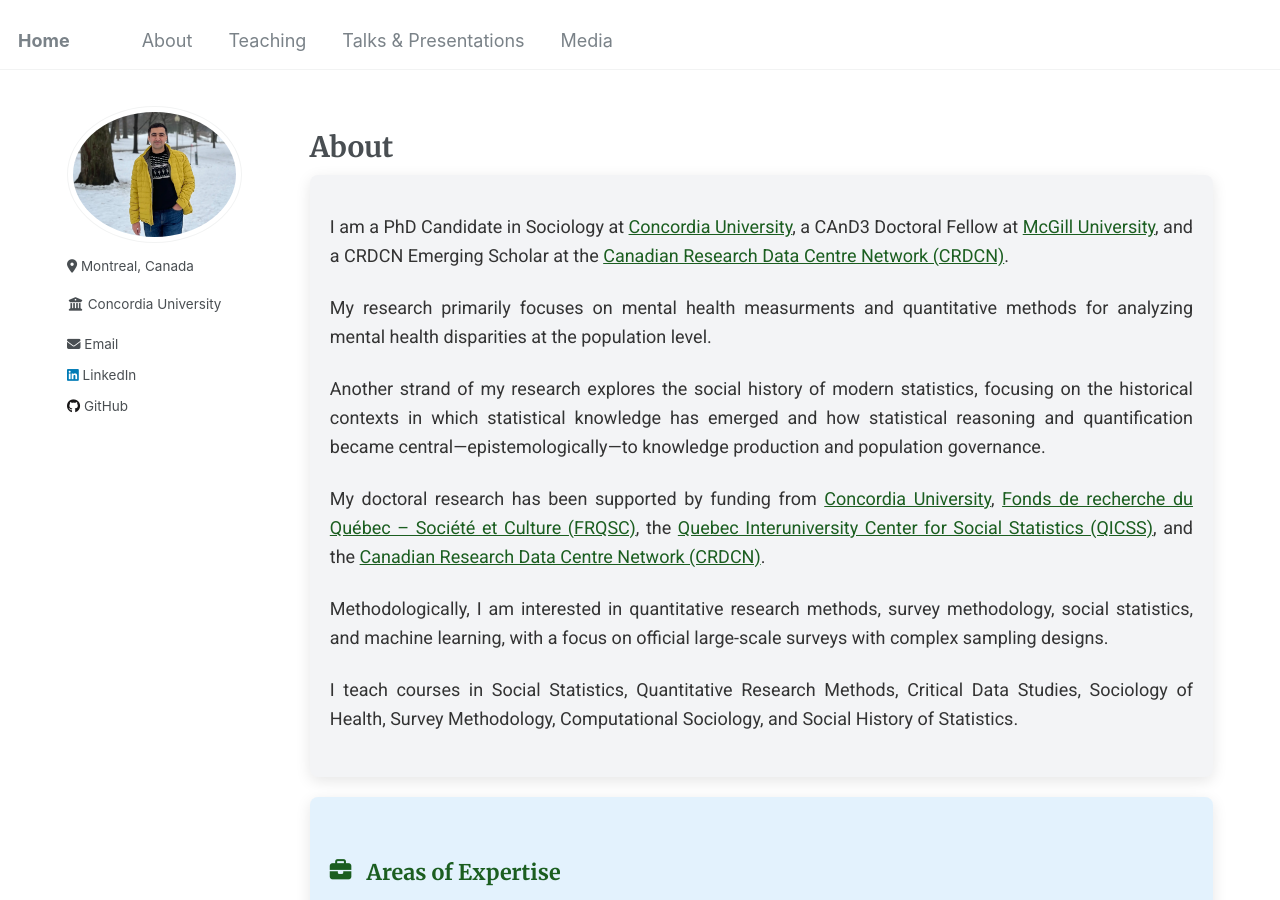
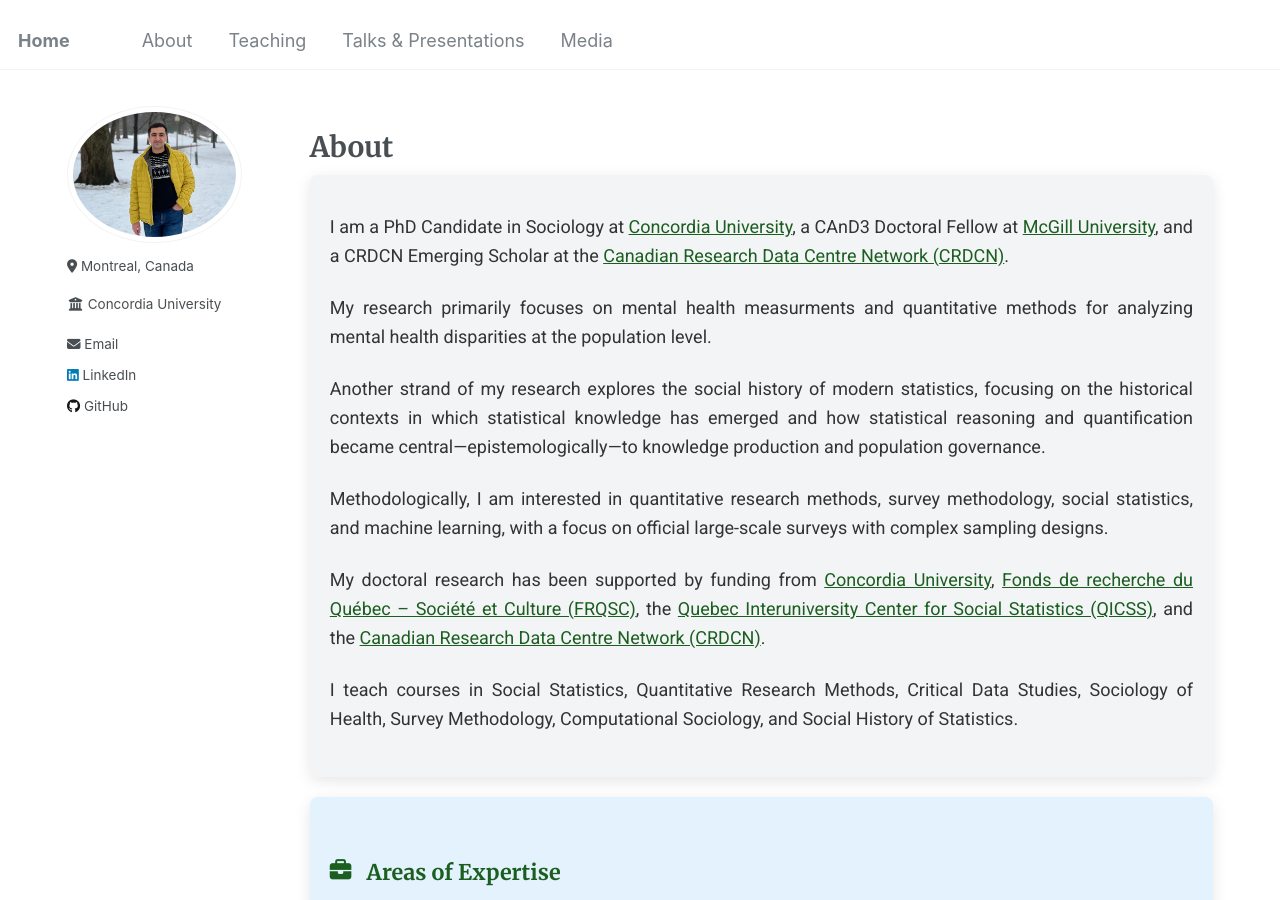
Before and after one commit to Mohsnmonji/mohsnmonji.github.io, a Jekyll site: the page built from about-me.md, in a window 1280 px wide and 900 px high. Built offline with Jekyll 4.4.1, drawn with Linux system fonts in a browser that asks for light colours.

Commit message:
Update about-me.md

```diff
--- a/about-me.md
+++ b/about-me.md
@@ -104,16 +104,16 @@ author_profile: true
   </p>
 
   <p>
+    Methodologically, I am interested in quantitative research methods, survey methodology,
+    social statistics, and machine learning, with a focus on official large-scale surveys with complex sampling designs.
+  </p>
+
+  <p>
     My doctoral research has been supported by funding from
     <a href="https://www.concordia.ca/artsci/sociology-anthropology.html" target="_blank">Concordia University</a>,
     <a href="https://www.frq.gouv.qc.ca" target="_blank">Fonds de recherche du Québec – Société et Culture (FRQSC)</a>,
     the <a href="https://www.ciqss.org" target="_blank">Quebec Interuniversity Center for Social Statistics (QICSS)</a>,
     and the <a href="https://crdcn.ca" target="_blank">Canadian Research Data Centre Network (CRDCN)</a>.
-  </p>
-
-  <p>
-    Methodologically, I am interested in quantitative research methods, survey methodology,
-    social statistics, and machine learning, with a focus on official large-scale surveys with complex sampling designs.
   </p>
 
   <p>
```
